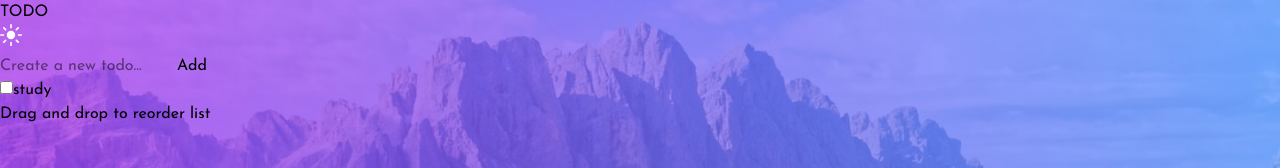
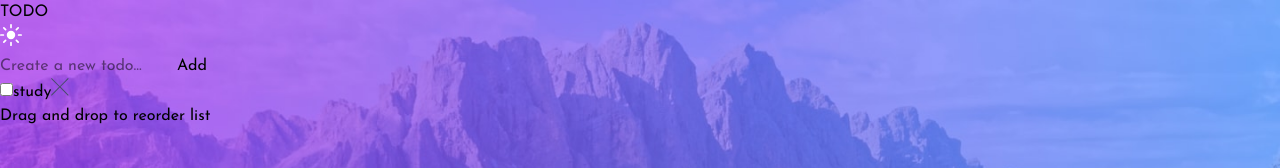
Before and after one commit to LEVANIKAPANADZE/ToDo-list, a Next.js app: page / in a window 1280 px wide. Shown: the top 168 px of the page. Built offline with nearby package versions, Linux system fonts and the light colour scheme.

Commit message:
feat: enhance todo management with error handling and delete functionality

```diff
--- a/app/api/todos/route.ts
+++ b/app/api/todos/route.ts
@@ -5,11 +5,32 @@ export async function GET() {
 }
 
 export async function POST(request: Request) {
-  const todo = await request.json();
+  let body: unknown;
+
+  try {
+    body = await request.json();
+  } catch {
+    return Response.json({ error: "Invalid JSON body" }, { status: 400 });
+  }
+
+  const todoText =
+    typeof body === "object" &&
+    body !== null &&
+    "todo" in body &&
+    typeof body.todo === "string"
+      ? body.todo.trim()
+      : "";
+
+  if (!todoText) {
+    return Response.json({ error: "Todo cannot be empty" }, { status: 400 });
+  }
+
+  const id = todos.reduce((maxId, item) => Math.max(maxId, item.id), 0) + 1;
 
   const newTodo = {
-    id: todos.length + 1,
-    todo: todo.todo,
+    id,
+    todo: todoText,
+    completed: false,
   };
 
   todos.push(newTodo);
--- a/app/components/List.tsx
+++ b/app/components/List.tsx
@@ -1,3 +1,5 @@
+import Image from "next/image";
+
 type Todo = {
   id: number;
   todo: string;
@@ -5,15 +7,19 @@ type Todo = {
 
 type ListProps = {
   data: Todo[];
+  handleDelete: (id: number) => void;
 };
 
-export default function List({ data }: ListProps) {
+export default function List({ data, handleDelete }: ListProps) {
   return (
     <div>
       {data.map((element) => (
         <div key={element.id}>
           <input type="checkbox" />
-          <span key={element.id}>{element.todo}</span>
+          <span>{element.todo}</span>
+          <button onClick={() => handleDelete(element.id)}>
+            <Image src="/icon-cross.svg" alt="Delete" width={18} height={18} />
+          </button>
         </div>
       ))}
     </div>
--- a/app/page.tsx
+++ b/app/page.tsx
@@ -4,20 +4,32 @@ import { useState, useEffect } from "react";
 import Input from "./components/Input";
 import List from "./components/List";
 
+type Todo = {
+  id: number;
+  todo: string;
+};
+
 export default function Home() {
+  const [todo, setTodo] = useState("");
+  const [data, setData] = useState<Todo[]>([]);
+  const url = "/api/todos";
+
   useEffect(() => {
     getTodos();
   }, []);
 
-  const [todo, setTodo] = useState("");
-  const [data, setData] = useState([]);
-  const url = "/api/todos";
+  async function handleAdd(): Promise<void> {
+    const trimmedTodo = todo.trim();
 
-  async function handleAdd(): Promise<void> {
+    if (!trimmedTodo) {
+      console.error("Todo cannot be empty");
+      return;
+    }
+
     const response = await fetch(url, {
       method: "POST",
       body: JSON.stringify({
-        todo,
+        todo: trimmedTodo,
       }),
       headers: {
         "Content-Type": "application/json",
@@ -36,6 +48,12 @@ export default function Home() {
   async function getTodos() {
     try {
       const response = await fetch(url);
+
+      if (!response.ok) {
+        console.error("Failed to fetch todos");
+        return;
+      }
+
       const todos = await response.json();
       setData(todos);
     } catch (error) {
@@ -43,11 +61,24 @@ export default function Home() {
     }
   }
 
+  async function handleDelete(id: number) {
+    const response = await fetch(`${url}/${id}`, {
+      method: "DELETE",
+    });
+
+    if (!response.ok) {
+      console.error("Failed to delete todo");
+      return;
+    }
+
+    await getTodos();
+  }
+
   return (
     <div>
       <Input todo={todo} setTodo={setTodo} handleAdd={handleAdd} />
 
-      <List data={data} />
+      <List data={data} handleDelete={handleDelete} />
 
       <span>Drag and drop to reorder list</span>
     </div>
```
